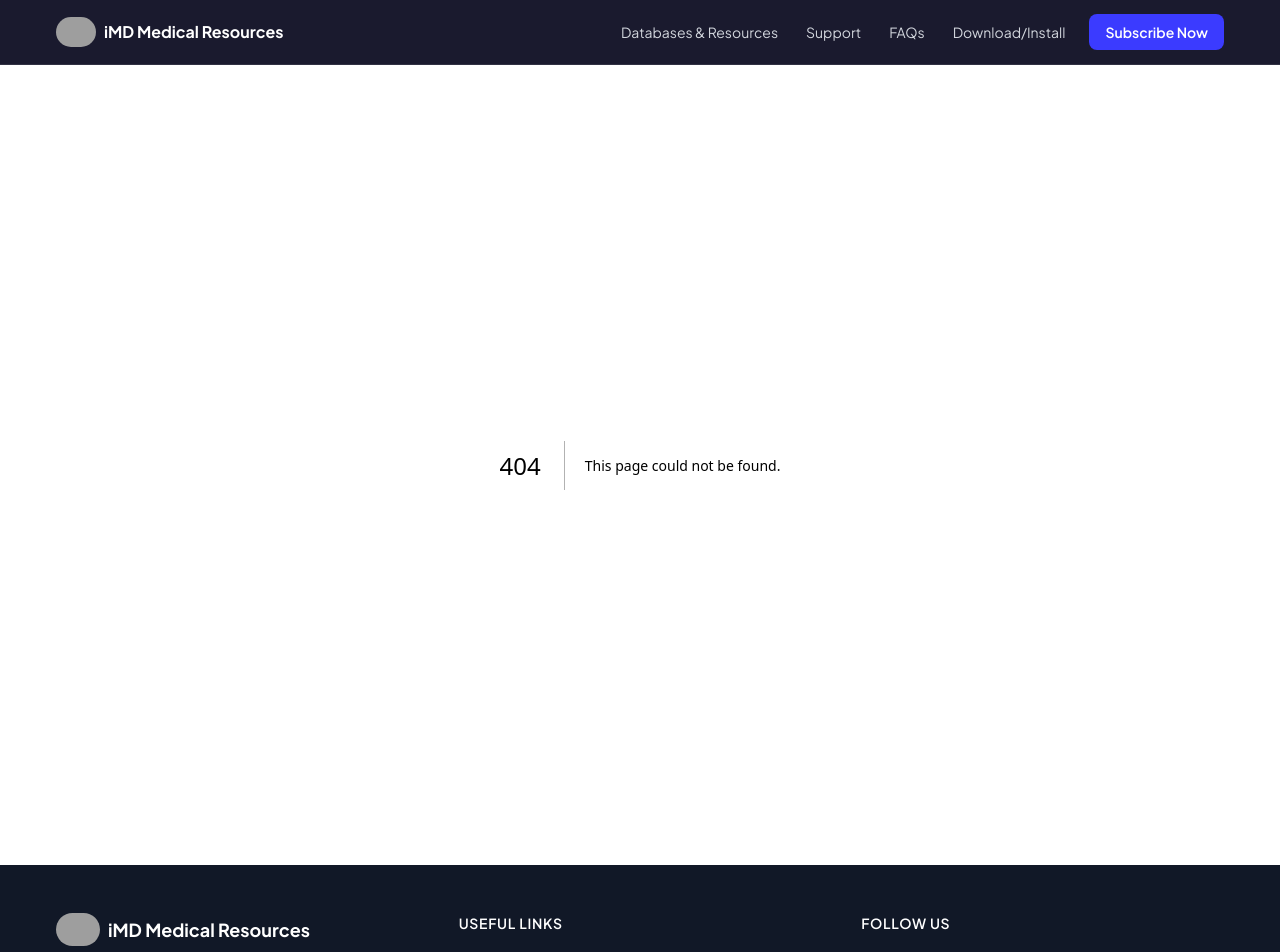
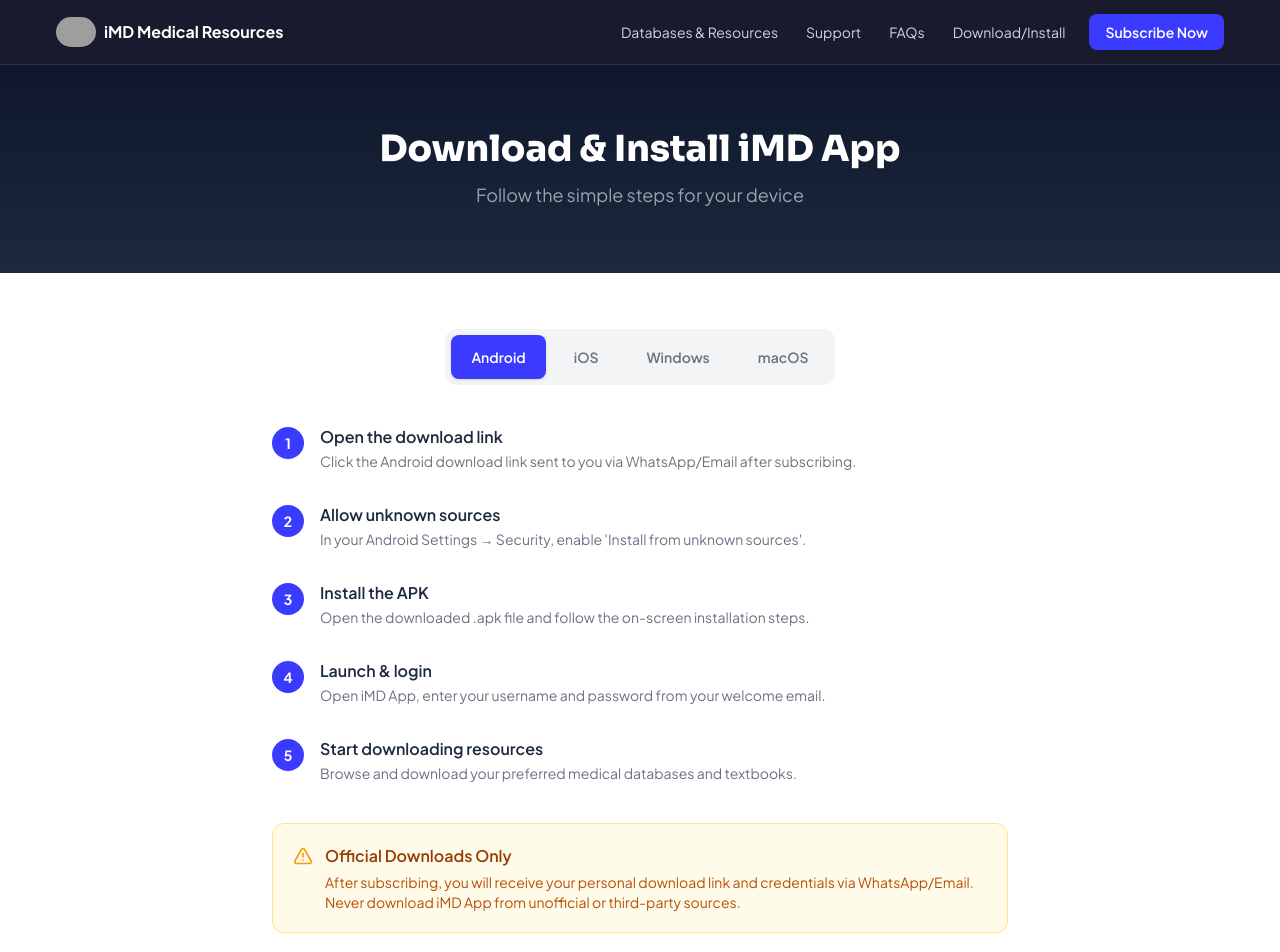
Before and after one commit to bobsite1122-boop/imd-clone, a Next.js app: page /install in a window 1280 px wide. Before the commit this address had no page. Shown: the top 952 px of the page. Built offline with nearby package versions, Linux system fonts and the light colour scheme; grey boxes are pictures that could not be loaded.

Commit message:
Add install page and TabSwitcher component.
Platform-tabbed installation guide for Android, iOS, Windows, macOS with warning box and subscribe CTA.

Co-authored-by: Cursor <cursoragent@cursor.com>

```diff
--- /dev/null
+++ b/app/install/page.tsx
@@ -0,0 +1,168 @@
+'use client'
+
+import { useState } from 'react'
+import Link from 'next/link'
+import { AlertTriangle } from 'lucide-react'
+import TabSwitcher from '@/components/TabSwitcher'
+
+type Step = { title: string; desc: string }
+
+const platformSteps: Record<string, Step[]> = {
+  Android: [
+    {
+      title: 'Open the download link',
+      desc: 'Click the Android download link sent to you via WhatsApp/Email after subscribing.',
+    },
+    {
+      title: 'Allow unknown sources',
+      desc: "In your Android Settings → Security, enable 'Install from unknown sources'.",
+    },
+    {
+      title: 'Install the APK',
+      desc: 'Open the downloaded .apk file and follow the on-screen installation steps.',
+    },
+    {
+      title: 'Launch & login',
+      desc: 'Open iMD App, enter your username and password from your welcome email.',
+    },
+    {
+      title: 'Start downloading resources',
+      desc: 'Browse and download your preferred medical databases and textbooks.',
+    },
+  ],
+  iOS: [
+    {
+      title: 'Open your welcome email or WhatsApp',
+      desc: 'After subscribing, you will receive a personal iOS installation link via WhatsApp or email.',
+    },
+    {
+      title: 'Tap the installation link on your iPhone/iPad',
+      desc: "Open the link directly on your iOS device. Tap 'Allow' when prompted to install the profile.",
+    },
+    {
+      title: 'Trust the developer profile',
+      desc: "Go to Settings → General → VPN & Device Management and tap 'Trust' on the iMD profile.",
+    },
+    {
+      title: 'Launch iMD App',
+      desc: 'Open the app from your home screen and log in with your username and password.',
+    },
+    {
+      title: 'Download your content',
+      desc: 'Browse the resource library and download databases for offline study.',
+    },
+  ],
+  Windows: [
+    {
+      title: 'Receive your download link',
+      desc: 'Check the WhatsApp message or email sent after subscribing for your Windows installer link.',
+    },
+    {
+      title: 'Download the installer',
+      desc: 'Click the link to download the iMD App Windows setup (.exe) file to your PC.',
+    },
+    {
+      title: 'Run the installer',
+      desc: "Double-click the .exe file. If Windows SmartScreen appears, click 'More info' → 'Run anyway'.",
+    },
+    {
+      title: 'Launch & login',
+      desc: 'Open iMD App from the desktop shortcut and sign in with your credentials.',
+    },
+    {
+      title: 'Download resources',
+      desc: 'Select and download your preferred databases. External drives are supported for large libraries.',
+    },
+  ],
+  macOS: [
+    {
+      title: 'Receive your download link',
+      desc: 'After subscribing, your personal macOS download link will be sent via WhatsApp or email.',
+    },
+    {
+      title: 'Download the .dmg file',
+      desc: 'Click the link and save the iMD App disk image (.dmg) to your Mac.',
+    },
+    {
+      title: 'Open and install',
+      desc: "Double-click the .dmg, drag iMD App to your Applications folder. If prompted, go to System Settings → Privacy & Security and allow the app.",
+    },
+    {
+      title: 'Launch & login',
+      desc: 'Open iMD App from Applications or Spotlight, and enter your username and password.',
+    },
+    {
+      title: 'Start studying',
+      desc: 'Download content directly within the app. Ensure you have sufficient storage for large databases.',
+    },
+  ],
+}
+
+const TABS = ['Android', 'iOS', 'Windows', 'macOS']
+
+export default function InstallPage() {
+  const [activeTab, setActiveTab] = useState('Android')
+  const steps = platformSteps[activeTab]
+
+  return (
+    <>
+      {/* Page Header */}
+      <section className="bg-gradient-to-b from-slate-900 to-slate-800 py-16 text-center">
+        <div className="container-main">
+          <h1 className="text-white font-display text-4xl font-black">
+            Download &amp; Install iMD App
+          </h1>
+          <p className="text-gray-400 text-lg mt-3">
+            Follow the simple steps for your device
+          </p>
+        </div>
+      </section>
+
+      {/* Content */}
+      <div className="max-w-3xl mx-auto px-4 py-14">
+
+        {/* Tab Switcher */}
+        <TabSwitcher tabs={TABS} activeTab={activeTab} onTabChange={setActiveTab} />
+
+        {/* Steps */}
+        <div className="mt-10">
+          {steps.map((step, index) => (
+            <div key={index} className="flex items-start gap-4 mb-8">
+              <div className="w-8 h-8 rounded-full bg-brand text-white font-bold text-sm flex items-center justify-center flex-shrink-0 mt-0.5">
+                {index + 1}
+              </div>
+              <div>
+                <p className="font-semibold text-slate-800">{step.title}</p>
+                <p className="text-sm text-gray-500 mt-0.5">{step.desc}</p>
+              </div>
+            </div>
+          ))}
+        </div>
+
+        {/* Warning Box */}
+        <div className="bg-amber-50 border border-amber-200 rounded-xl p-5 mt-10 flex gap-3 items-start">
+          <AlertTriangle size={20} className="text-amber-500 flex-shrink-0 mt-0.5" aria-hidden="true" />
+          <div>
+            <p className="font-semibold text-amber-800">Official Downloads Only</p>
+            <p className="text-sm text-amber-700 mt-1">
+              After subscribing, you will receive your personal download link and credentials via
+              WhatsApp/Email. Never download iMD App from unofficial or third-party sources.
+            </p>
+          </div>
+        </div>
+
+        {/* CTA */}
+        <div className="text-center mt-12">
+          <p className="text-xl font-bold text-slate-800">Not subscribed yet?</p>
+          <Link
+            href="/#subscribenow"
+            className="btn-primary inline-block mt-4 min-h-[44px] leading-[44px] px-8"
+          >
+            Get a Subscription Now →
+          </Link>
+        </div>
+
+      </div>
+    </>
+  )
+}
--- /dev/null
+++ b/components/TabSwitcher.tsx
@@ -0,0 +1,27 @@
+'use client'
+
+type TabSwitcherProps = {
+  tabs: string[]
+  activeTab: string
+  onTabChange: (tab: string) => void
+}
+
+export default function TabSwitcher({ tabs, activeTab, onTabChange }: TabSwitcherProps) {
+  return (
+    <div className="flex flex-wrap gap-2 bg-gray-100 p-1.5 rounded-xl w-fit mx-auto">
+      {tabs.map((tab) => (
+        <button
+          key={tab}
+          onClick={() => onTabChange(tab)}
+          className={`px-5 py-2.5 rounded-lg text-sm font-semibold transition-all duration-200 min-h-[44px] ${
+            activeTab === tab
+              ? 'bg-brand text-white shadow-sm'
+              : 'text-gray-500 hover:text-gray-700'
+          }`}
+        >
+          {tab}
+        </button>
+      ))}
+    </div>
+  )
+}
```
